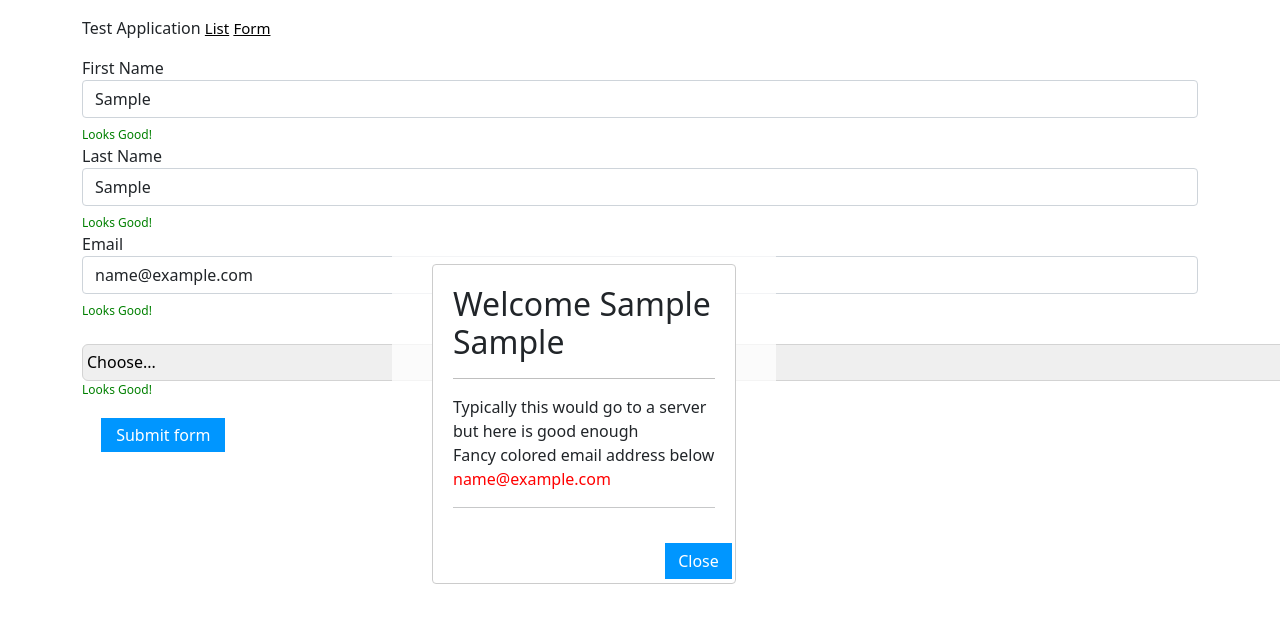
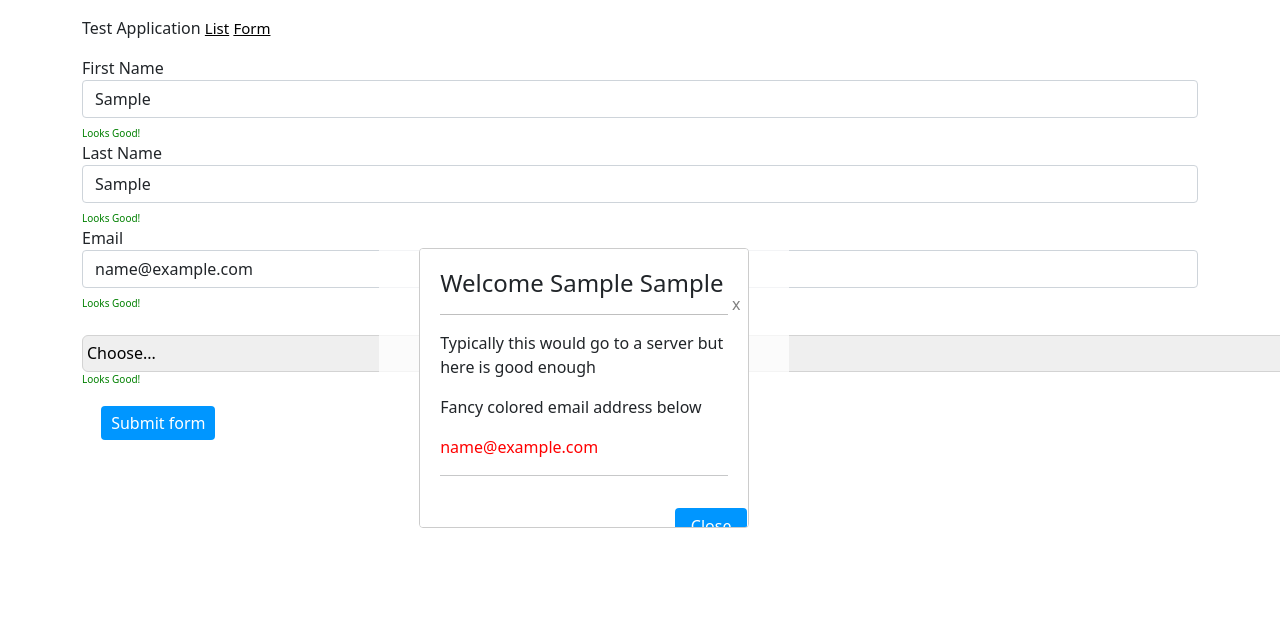
Before and after one commit to CourtneyWB/PocTest, a React (Create React App) app: page /MainForm in a window 1280 px wide. Both pictures are taken after typing "Sample", "Sample", "name@example.com" into the empty fields and a click on the button "Submit form". Shown: the top 620 px of the page. Built offline with nearby package versions, Linux system fonts and the light colour scheme.

Commit message:
buttons and modal small changes and styling

```diff
--- a/src/Components/FormFolder/MainForm.js
+++ b/src/Components/FormFolder/MainForm.js
@@ -1,126 +1,3 @@
-// import React,{Component,useState} from "react";
-// import Modal from "react-modal";
-// import { Formik, Form, FormikProps,Field,ErrorMessage,Button} from "formik";
-// import * as Yup from "yup";
-// // import Dropdown from '@bit/react-bootstrap.react-bootstrap.dropdown';
-// // import ReactBootstrapStyle from '@bit/react-bootstrap.react-bootstrap.internal.style-links';
-// import "bootstrap/dist/css/bootstrap.min.css";
-// import { TextField } from "./TextField";
-// import ReactDom from 'react-dom';
-
-// const MainForm = () => {
-
-
-// Modal.setAppElement("#root");
-// const [isOpen,setIsOpen] = useState(false)
-// function toggleModal(){setIsOpen(!isOpen)};
-
-// const validate = Yup.object({
-
-//     firstName: Yup.string()
-//       .max(10, "Must be 15 characters or less")
-//       .required("Required"),
-
-//     lastName: Yup.string()
-//       .max(20, "Must be 20 characters or less")
-//       .required("Required"),
-
-//     email: Yup.string()
-//     .email("Email is invalid")
-//     .required("Required"),
-
-//     favouriteColor: Yup.string()
-
-
-//   });
-
-//   return (
-
-//     <Formik initialValues={"firstName","lastName","email","favouriteColor"} validationSchema={validate}>
-//     {({values}) => (
-//       // color: values.favouriteColor === 'blue' ? '#0000FF' : values.favouriteColor === 'green' ? '#00FF00' : '#FF0000' }}>{values.email} */}
-
-//         <div>
-//           <Form>
-//             <TextField label="First Name" name="firstName" type="text" />
-//             <TextField label="Last Name" name="lastName" type="text" />
-//             <TextField label="Email" name="email" type="email" /><br></br>
-//             <Field style={{width:"81em",
-//             height:"2.3em",
-//             borderColor:"lightGrey",
-//             borderRadius: "6px"}}
-//             as="select" >
-
-//             <option value="red">Choose...</option>
-//              <option value="red">Red</option>
-//              <option value="green">Green</option>
-//              <option value="blue">Blue</option>
-//            </Field>
-
-
-// <br></br>
-
-// <div className="App">
-//       <button style = {{background: '#0096FF',
-//   border: '#67C8FF',color:'white',margin:'1.2rem',
-//   padding: '5px 15px',}}onClick={toggleModal}>Submit form</button><br></br>
-
-
-
-
-//       <div><Modal style ={{overlay:{position:'fixed',
-//       top:'1em',
-//       bottom:'-1em',
-//       left:'-3em',
-//       right:'5em',
-//       margin: '15% auto',
-//       padding: '1px',
-//       width: '30%',
-//     }
-//   }}
-
-//         isOpen={isOpen}
-//         onRequestClose={toggleModal}
-//         contentLabel="My  Modal"
-//       ><h2>Welcome</h2><hr/>
-//         <div><h8>Typically this would go to a server but here is good enough</h8>
-// <h8>Fancy colored email address below</h8></div><br></br>
-// <h8>(email goes in here)</h8>
-// <div style=
-// {{ color:
-// values.favouriteColor === 'blue'
-//  ? '#0000FF' :
-//  values.favouriteColor === 'green'
-//  ? '#00FF00'
-//  : '#FF0000'
-//  }}>
-//    {values.email}
-//  </div>
-
-// <div className="App"><hr/>
-//         <button style=
-//   {{position:'absolute',
-//   background: '#0096FF',
-//   border: '#67C8FF',
-//   color:'white',
-//   margin:'1.3rem',
-//   padding: '4px 10px',
-//   right:'-1em',
-//   display: 'inline'}}onClick={toggleModal}>Close </button></div>
-// <div></div>
-
-//       </Modal>
-//       </div>
-//     </div>
-//           </Form>
-//         </div>
-//     )}
-//     {/* )} */}
-//     </Formik>
-
-//   );
-// }
-// export default MainForm;
 import React,{Component,useState} from "react";
 import Modal from "react-modal";
 import { Formik, Form, FormikProps,Field,ErrorMessage,Button,} from "formik";
@@ -162,11 +39,11 @@ const validate = Yup.object({
         <div>
           <Form>
             <TextField label="First Name" name="firstName" type="text" />
-            {!errors.firstName && (<div style={{color:"green",fontSize:"12px"}}>Looks Good!</div>)}
+            {!errors.firstName && (<div style={{color:"green",fontSize:"10px"}}>Looks Good!</div>)}
             <TextField label="Last Name" name="lastName" type="text" />
-            {!errors.lastName && (<div style={{color:"green",fontSize:"12px"}}>Looks Good!</div>)}
+            {!errors.lastName && (<div style={{color:"green",fontSize:"10px"}}>Looks Good!</div>)}
             <TextField label="Email" name="email" type="email" />
-            {!errors.email && (<div style={{color:"green",fontSize:"12px"}}>Looks Good!</div>)}
+            {!errors.email && (<div style={{color:"green",fontSize:"10px"}}>Looks Good!</div>)}
             <br></br>
 
             <Field style=
@@ -181,40 +58,47 @@ const validate = Yup.object({
              <option value="green">Green</option>
              <option value="blue">Blue</option>
            </Field>
-           {!errors.select && (<div style={{color:"green",fontSize:"12px"}}>Looks Good!</div>)}
+           {!errors.select && (<div style={{color:"green",fontSize:"10px"}}>Looks Good!</div>)}
 
 <div className="App">
       <button style = {{background: '#0096FF',
-  border: '#67C8FF',color:'white',margin:'1.2rem',
-  padding: '5px 15px',}}onClick={toggleModal}>Submit form</button><br></br>
+  border: '#67C8FF',borderRadius:'4px',color:'white',margin:'1.2rem',
+  padding: '5px 10px',}}onClick={toggleModal}>Submit form</button><br></br>
 
       {/* <div><Modal style ={{overlay:{position:'absolute',top:'1em',bottom:'35em',left:'36em',right:'52em'
       }}} */}
       <div>
 
         <Modal style ={{overlay:{position:'fixed',
-      top:'2em',
+      top:'1em',
       bottom:'-1em',
       left:'-2em',
       right:'5em',
       margin: '15% auto',
       padding: '1px',
-      width: '30%',
-
+      width: '32%',
+      height:'45%'
     }}}
-
         isOpen={isOpen}
         onRequestClose={toggleModal}
         contentLabel="My  Modal"
+      >
+        <div><button style={{position:'absolute',
+  background: 'white',
+  border: '#67C8FF',
+  color:'grey',
+  margin:'1.4rem',
+  padding: '1px 1px',
+  right:'-1em',
+ }}onClick={toggleModal}>x </button></div>
 
-      >
-
-  <h2>Welcome   {values.firstName}   {values.lastName}</h2>
+  <h2 style={{fontSize:"24px"}}>Welcome   {values.firstName}   {values.lastName}
+</h2>
 
 
 <hr style= {{width: "100%", color: "black", height: "1px" }}></hr>
-        <div><h8>Typically this would go to a server but here is good enough</h8><br></br>
-<h8>Fancy colored email address below</h8></div>
+        <div><p>Typically this would go to a server but here is good enough</p>
+<p>Fancy colored email address below</p></div>
 
 <div style=
 {{ color:
@@ -232,18 +116,16 @@ values.favouriteColor === 'blue'
   background: '#0096FF',
   border: '#67C8FF',
   color:'white',
-  margin:'1.2rem',
-  padding: '6px 13px',
+  margin:'5%',
+  padding: '6px 16px',
   right:'-1em',
-  display: 'inline'}}onClick={toggleModal}>Close </button></div>
+  display: 'inline',borderRadius:'4px'}}onClick={toggleModal}>Close </button></div>
 <div></div>
       </Modal>
       </div>
     </div>
           </Form>
         </div>)}
-
-      {/* )} */}
     </Formik>
   );
 }
```
